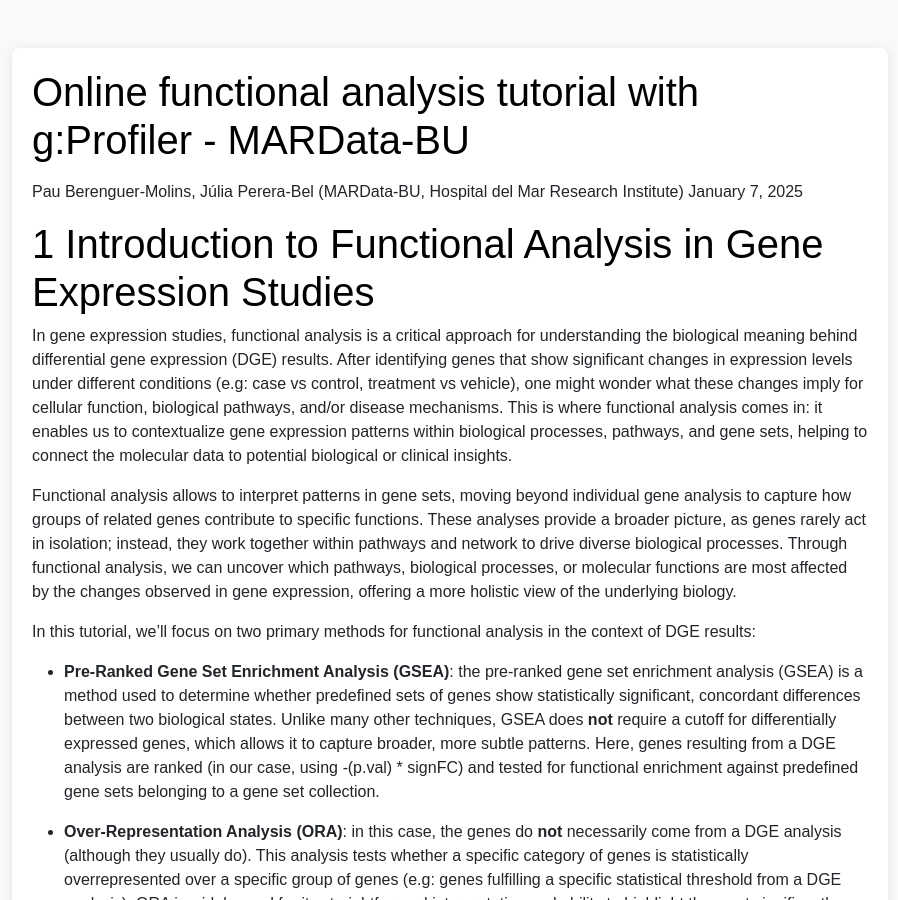
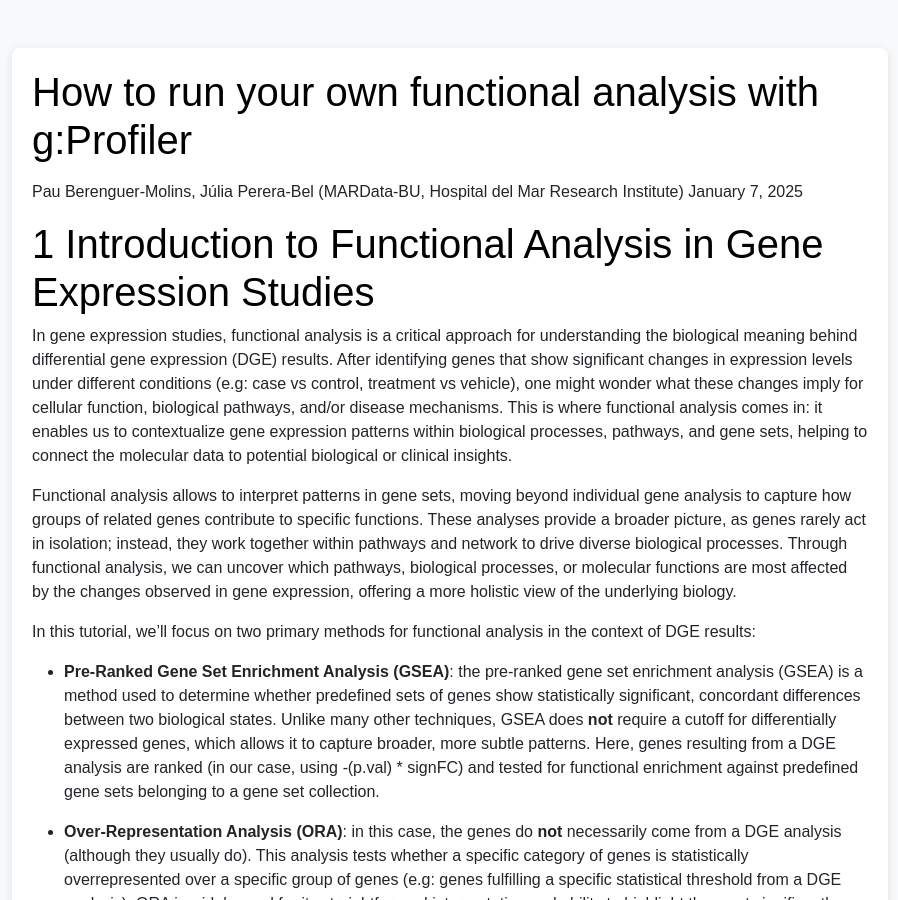
Before and after one commit to MARData-BU/Tutorials, a Jekyll site: the page built from functional_analysis_gprofiler_tutorial.md, in a window 1280 px wide and 900 px high. Shown: the whole window, without its empty margins (190-1088 px from the left). Built offline with Jekyll 4.4.1, drawn with Linux system fonts in a browser that asks for light colours.

Commit message:
Update functional_analysis_gprofiler_tutorial.md
Update title

```diff
--- a/functional_analysis_gprofiler_tutorial.md
+++ b/functional_analysis_gprofiler_tutorial.md
@@ -1,6 +1,6 @@
 ---
 layout: default_mod
-title: Online functional analysis tutorial with g:Profiler - MARData-BU
+title: How to run your own functional analysis with g:Profiler
 ---
 
 Pau Berenguer-Molins, Júlia Perera-Bel (MARData-BU, Hospital del Mar
```
